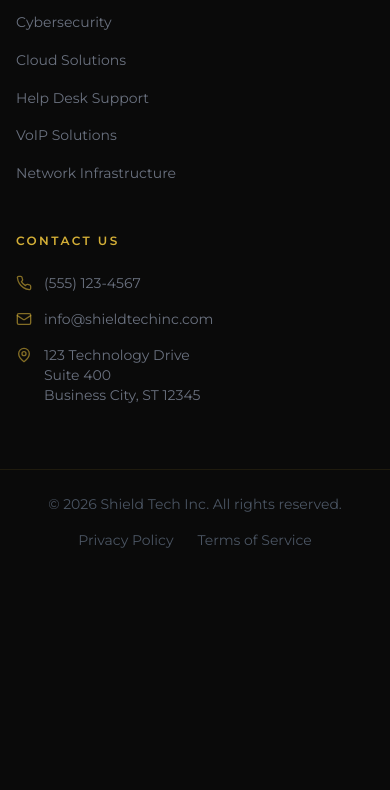
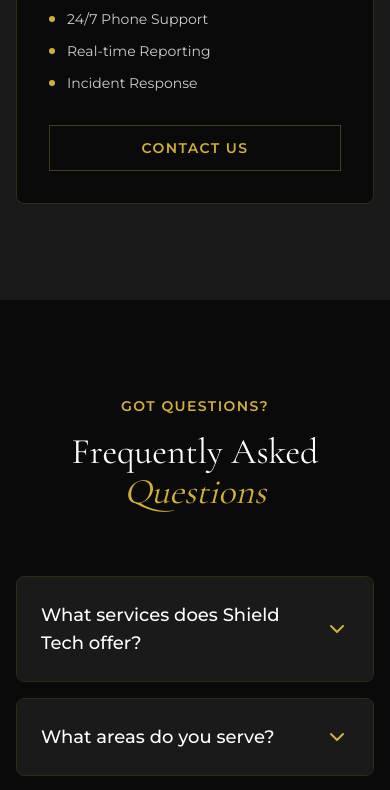
Before and after one commit to onyxwolfttv-hash/shieldtech-website, a React (Vite) app in the folder shieldtech/: page / in a window 390 px wide. Shown: the part 8619-9409 px from the top of the page. Before the commit the page ends 9193 px from the top, so only its background shows below. Built offline with nearby package versions, Linux system fonts and the light colour scheme.

Commit message:
add pricing section

```diff
--- a/shieldtech/src/components/Home.jsx
+++ b/shieldtech/src/components/Home.jsx
@@ -3,6 +3,8 @@
 import Stats from './Stats'
 import Compliance from './Compliance'
 import About from './About'
+import Pricing from './Pricing'
+import FAQ from './FAQ'
 import Contact from './Contact'
 
 const Home = () => {
@@ -13,6 +15,8 @@
             <Stats />
             <Compliance />
             <About />
+            <Pricing />
+            <FAQ />
             <Contact />
         </main>
     )
--- /dev/null
+++ b/shieldtech/src/components/Pricing.jsx
@@ -0,0 +1,107 @@
+import { motion } from 'framer-motion'
+import { Clock, Shield, Zap } from 'lucide-react'
+
+const Pricing = () => {
+    const tiers = [
+        {
+            name: 'Basic',
+            icon: Shield,
+            description: 'Essential protection for small businesses getting started with cybersecurity.',
+            features: ['24/7 Monitoring', 'Threat Detection', 'Email Support', 'Monthly Reports'],
+        },
+        {
+            name: 'Business',
+            icon: Zap,
+            description: 'Comprehensive security solutions for growing businesses.',
+            features: ['Everything in Basic', 'Vulnerability Assessments', 'Compliance Support', 'Priority Support', 'Weekly Reports'],
+            popular: true,
+        },
+        {
+            name: 'Elite',
+            icon: Clock,
+            description: 'Enterprise-grade security for businesses that demand the best.',
+            features: ['Everything in Business', 'Dedicated Account Manager', 'Custom Solutions', '24/7 Phone Support', 'Real-time Reporting', 'Incident Response'],
+        },
+    ]
+
+    return (
+        <section id="pricing" className="py-24 bg-black-light">
+            <div className="max-w-6xl mx-auto px-4 md:px-8">
+                {/* Header */}
+                <div className="text-center mb-16">
+                    <p className="text-gold text-sm font-semibold tracking-widest uppercase mb-4">
+                        Pricing
+                    </p>
+                    <h2 className="text-4xl md:text-5xl font-display text-white mb-4">
+                        Choose Your <span className="text-gold italic">Protection</span>
+                    </h2>
+                    <div className="inline-flex items-center gap-2 px-4 py-2 bg-gold/10 border border-gold/30 rounded-full mt-6">
+                        <span className="w-2 h-2 bg-gold rounded-full animate-pulse" />
+                        <span className="text-gold text-sm font-medium">New tiers coming soon</span>
+                    </div>
+                </div>
+
+                {/* Pricing Cards */}
+                <div className="grid md:grid-cols-3 gap-8">
+                    {tiers.map((tier, index) => (
+                        <motion.div
+                            key={tier.name}
+                            initial={{ opacity: 0, y: 30 }}
+                            whileInView={{ opacity: 1, y: 0 }}
+                            viewport={{ once: true }}
+                            transition={{ duration: 0.5, delay: index * 0.1 }}
+                            className={`relative p-8 border rounded-lg transition-all duration-300 hover:border-gold/60 hover:-translate-y-2 ${tier.popular
+                                    ? 'border-gold bg-gradient-to-b from-gold/10 to-transparent'
+                                    : 'border-gold/20 bg-black'
+                                }`}
+                        >
+                            {tier.popular && (
+                                <div className="absolute -top-4 left-1/2 -translate-x-1/2 px-4 py-1 bg-gold text-black text-xs font-bold tracking-wider uppercase">
+                                    Most Popular
+                                </div>
+                            )}
+
+                            {/* Icon */}
+                            <div className="w-14 h-14 flex items-center justify-center border border-gold/30 rounded-lg mb-6">
+                                <tier.icon className="text-gold" size={28} />
+                            </div>
+
+                            {/* Tier Name */}
+                            <h3 className="text-2xl font-display text-white mb-2">{tier.name}</h3>
+
+                            {/* Coming Soon Price */}
+                            <div className="mb-4">
+                                <span className="text-3xl font-bold text-gold">Coming Soon</span>
+                            </div>
+
+                            {/* Description */}
+                            <p className="text-white/60 text-sm mb-6">{tier.description}</p>
+
+                            {/* Features */}
+                            <ul className="space-y-3 mb-8">
+                                {tier.features.map((feature, i) => (
+                                    <li key={i} className="flex items-center gap-3 text-white/80 text-sm">
+                                        <span className="w-1.5 h-1.5 bg-gold rounded-full" />
+                                        {feature}
+                                    </li>
+                                ))}
+                            </ul>
+
+                            {/* CTA Button */}
+                            <button
+                                className={`w-full py-3 font-semibold text-sm tracking-widest uppercase transition-all duration-300 ${tier.popular
+                                        ? 'bg-gold text-black hover:bg-gold-light'
+                                        : 'border border-gold/30 text-gold hover:bg-gold/10'
+                                    }`}
+                            >
+                                Contact Us
+                            </button>
+                        </motion.div>
+                    ))}
+                </div>
+            </div>
+        </section>
+    )
+}
+
+export default Pricing
```
Lines whose indentation alone changed are shown as unchanged.
